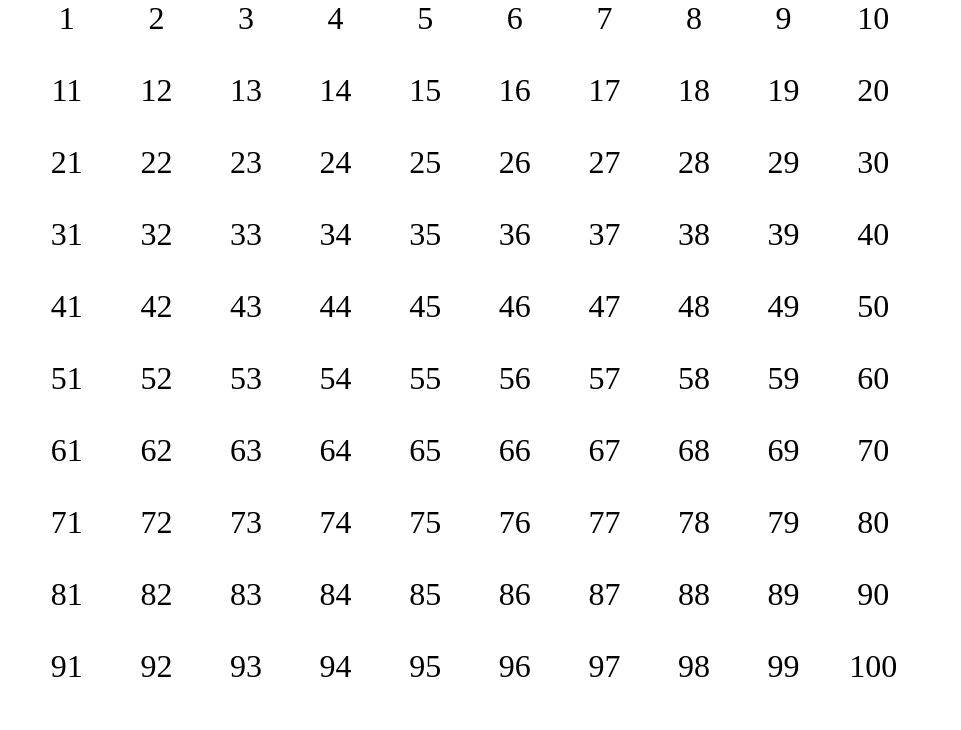
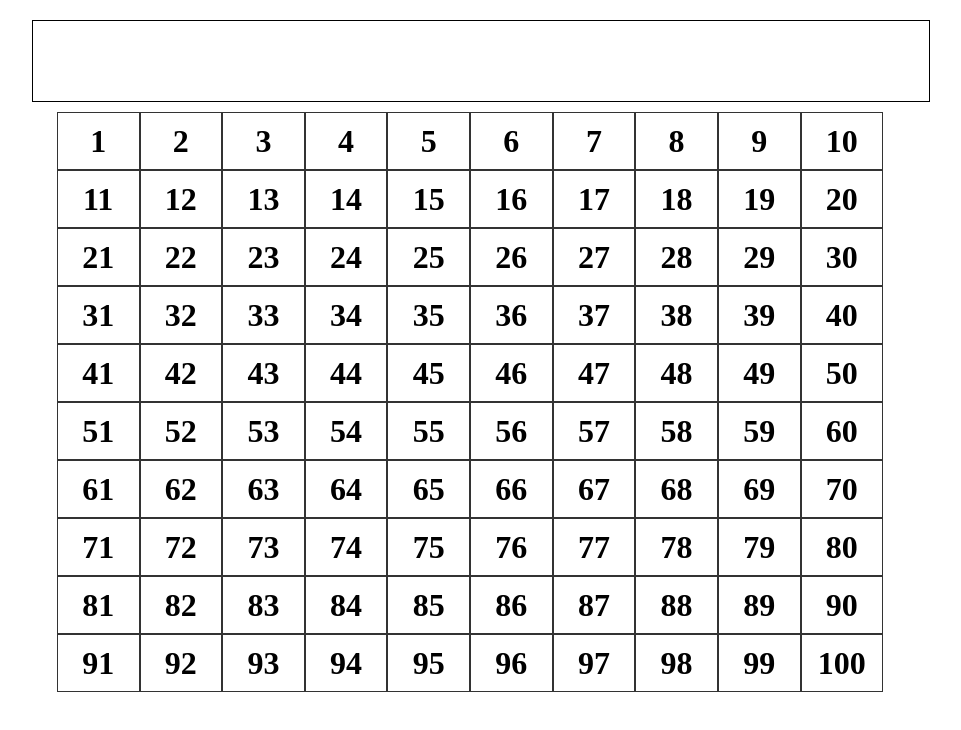
Before and after one commit to RodrigoAndradeDev/Ache-o-numero, a plain HTML site: page index.html in a window 1280 px wide. Shown: the whole page, without its empty margins (170-1131 px from the left). Drawn offline with Linux system fonts and the light colour scheme.

Commit message:
versão funcional do site!

```diff
--- a/css/style.css
+++ b/css/style.css
@@ -8,33 +8,84 @@ body{
     width: 70%;
     margin: auto;
 }
-ul{
-    list-style: none;
-}
-li{
-    display: flex;
-    height: 9vh;
-    width: 10%;
-    text-align: center;
-    justify-content: center;
-}
-.container{
+
+
+#container{
     display: flex;
     flex-direction: row;
     flex-wrap: wrap;
     justify-content: center;
     font-size: 2em;
+    height: 9vh;
+    width: 100%;
+    border: none;
+}
+
+p{
+    display: flex;
+    justify-content: center;
+    align-items: center;
+    border: 1px solid black;
+    width: 100%;
+    height: 10vh;
+    margin: 10px;
+}
+
+div{
+    display: flex;
+    width: 9%;
+    justify-content: center;
+    align-items: center;
+    height: 7vh;
+    cursor: pointer;
+    border: 1px solid #333;
+    transition: 1s;
+    font-weight: bold;
+}
 
 
+#container div :hover{
+    background-color: antiquewhite;
 }
-@media (max-width: 900px){
-    li{
+#container div :hover{
+    background-color: antiquewhite;
+}
+#container div.certo{
+    background-color: green;
+}
+#container div.errado{
+    background-color: red;
+}
+
+
+
+
+
+
+
+
+#mensagem{
+    font-size: 2em;
+    margin-top: 20px;
+    font-weight: bold;
+}
+
+
+
+
+
+@media (max-width: 1100px){
+    div{
     display: flex;
     height: 9vh;
-    width: 20%;
+    width: 19%;
     text-align: center;
     justify-content: center;
-    font-size: 0.5em;
+    font-size: 1em;
 
 }
+#mensagem{
+    font-size: 1.7em;
+    font-weight: bold;
 }
+}
--- a/index.html
+++ b/index.html
@@ -5,112 +5,16 @@
     <meta name="viewport" content="width=device-width, initial-scale=1.0">
     <title>FlexBox</title>
     <link rel="stylesheet" href="css/style.css">
+    <script defer src = "js/js.js"></script>
 </head>
+
 <body>
 
-    <ul class="container">
-        <li>1</li>
-        <li>2</li>
-        <li>3</li>
-        <li>4</li>
-        <li>5</li>
-        <li>6</li>
-        <li>7</li>
-        <li>8</li>
-        <li>9</li>
-        <li>10</li>
-        <li>11</li>
-        <li>12</li>
-        <li>13</li>
-        <li>14</li>
-        <li>15</li>
-        <li>16</li>
-        <li>17</li>
-        <li>18</li>
-        <li>19</li>
-        <li>20</li>
-        <li>21</li>
-        <li>22</li>
-        <li>23</li>
-        <li>24</li>
-        <li>25</li>
-        <li>26</li>
-        <li>27</li>
-        <li>28</li>
-        <li>29</li>
-        <li>30</li>
-        <li>31</li>
-        <li>32</li>
-        <li>33</li>
-        <li>34</li>
-        <li>35</li>
-        <li>36</li>
-        <li>37</li>
-        <li>38</li>
-        <li>39</li>
-        <li>40</li>
-        <li>41</li>
-        <li>42</li>
-        <li>43</li>
-        <li>44</li>
-        <li>45</li>
-        <li>46</li>
-        <li>47</li>
-        <li>48</li>
-        <li>49</li>
-        <li>50</li>
-        <li>51</li>
-        <li>52</li>
-        <li>53</li>
-        <li>54</li>
-        <li>55</li>
-        <li>56</li>
-        <li>57</li>
-        <li>58</li>
-        <li>59</li>
-        <li>60</li>
-        <li>61</li>
-        <li>62</li>
-        <li>63</li>
-        <li>64</li>
-        <li>65</li>
-        <li>66</li>
-        <li>67</li>
-        <li>68</li>
-        <li>69</li>
-        <li>70</li>
-        <li>71</li>
-        <li>72</li>
-        <li>73</li>
-        <li>74</li>
-        <li>75</li>
-        <li>76</li>
-        <li>77</li>
-        <li>78</li>
-        <li>79</li>
-        <li>80</li>
-        <li>81</li>
-        <li>82</li>
-        <li>83</li>
-        <li>84</li>
-        <li>85</li>
-        <li>86</li>
-        <li>87</li>
-        <li>88</li>
-        <li>89</li>
-        <li>90</li>
-        <li>91</li>
-        <li>92</li>
-        <li>93</li>
-        <li>94</li>
-        <li>95</li>
-        <li>96</li>
-        <li>97</li>
-        <li>98</li>
-        <li>99</li>
-        <li>100</li>
 
-    </ul>
+
+    <p id="mensagem"></p>
+    <div id="container"> </div>
+
 
 </body>
 </html>
--- /dev/null
+++ b/js/js.js
@@ -0,0 +1,71 @@
+const container = document.getElementById('container') // criando a variavel do container conectado pelo id "container"
+const mensagem = document.getElementById('mensagem'); // criando a variavel numero conectado pelo id "numero"
+let numeroSorteado = Math.floor(Math.random()*100) +1; // escolhendo um numero de forma aleatoria entre 1 e 100
+
+console.log(numeroSorteado)
+
+let jogoAtivo = true;
+let maiorValorMenor = 0;
+let menorValorMaior = 101;
+let valorMaior = false;
+let valorMenor = false;
+let contador = 0;
+
+
+// for para criar os cards la no html por forma de repetiçao minimizando o codigo no html
+
+for(let i = 1; i <=100; i++){
+    const card = document.createElement('div') // cria mais uma tag para o html
+    card.textContent = i; // Forma de escrever o "1" para o usuario
+    card.dataset.valor = i; //forma de dar o valor para o proprio js
+    container.appendChild(card); // Forma de colocar o card dentro do container
+}
+
+container.addEventListener('click', (e) => { // identifica o evento de clique e leva o valor para o
+    const alvo = e.target;                     // alvo
+
+
+
+if(!alvo.dataset.valor || !jogoAtivo) return; // ele identifica se a pessoa clicou em uma area que sem valor e retorna caso isso aconteça
+
+let valor = parseInt(alvo.dataset.valor); // ele cria a variavel do valor que o usuario escolheu
+
+
+if (valor < numeroSorteado && valor > maiorValorMenor) {
+  maiorValorMenor = valor;
+  valorMenor = true;
+}
+
+if (valor > numeroSorteado && valor < menorValorMaior) {
+  menorValorMaior = valor;
+  valorMaior = true;
+}
+
+contador++;
+
+console.log(valorMaior);
+console.log(valorMenor);
+console.log(maiorValorMenor);
+console.log(menorValorMaior);
+console.log(valor);
+console.log(contador);
+
+
+
+if(valor == numeroSorteado) {
+    alvo.classList.add('certo');
+    mensagem.innerText = `Parabéns você acertou o número em (${contador}) tentativas`;
+    jogoAtivo = false;
+  }else if(numeroSorteado > maiorValorMenor && numeroSorteado < menorValorMaior && valorMaior && valorMenor)  {
+    alvo.classList.add('errado');
+    mensagem.textContent = `Seu número está entre (${maiorValorMenor}) e (${menorValorMaior})`;
+
+  } else if(valor > numeroSorteado) {
+    alvo.classList.add('errado');
+    mensagem.innerText = `O número secreto é MENOR que ${valor}.`;
+
+  } else if(valor < numeroSorteado) {
+    alvo.classList.add('errado');
+    mensagem.innerText = `O número secreto é MAIOR que ${valor}`;
+  }
+});
```
